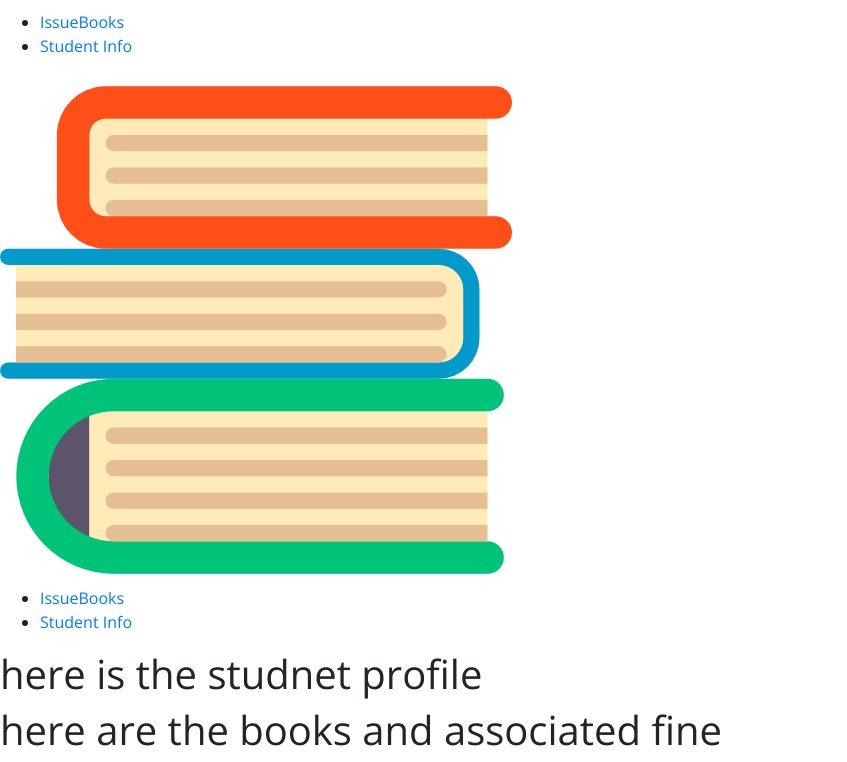
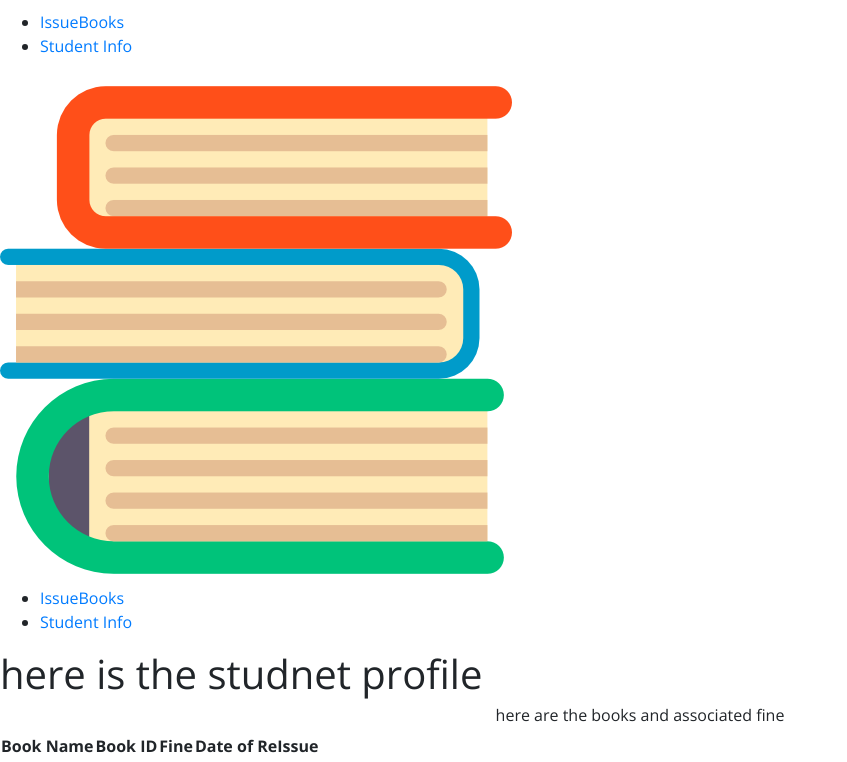
Before and after one commit to ip127001/lms, a React app in the folder frontend/: page /student in a window 1280 px wide. Shown: the part 502-1264 px from the top of the page, without its empty margins (0-847 px from the left). Built offline with nearby package versions, Linux system fonts and the light colour scheme.

Commit message:
studentBooks component created and embedded in container fro showing list of books

```diff
--- a/frontend/src/components/Student/StudentBooks/StudentBooks.js
+++ b/frontend/src/components/Student/StudentBooks/StudentBooks.js
@@ -1,9 +1,45 @@
 import React from 'react';
 
+import classes from './studentBooks.css';
+
 const studentBooks = (props) => {
+    console.log('props', props.books);
+    let tableContent;
+    if(props.books) {
+        tableContent = props.books.map(book => (
+            <tr key={book.bookId}>
+                <td>{book.bookName}</td>
+                <td>{book.bookId}</td>
+                <td>{book.fine}</td>
+                <td>{book.reIssueDate}</td>
+            </tr>
+        ));
+    } else {
+        tableContent = (
+            <tr>
+                <td></td>
+                <td></td>
+                <td></td>
+                <td></td>
+            </tr>
+        )
+    }
     return (
         <div>
-            <h1> here are the books and associated fine</h1>
+            <h6 style={{textAlign: "center"}}> here are the books and associated fine</h6>
+            <table className={classes.Customers}>
+                <thead>
+                    <tr>
+                        <th>Book Name</th>
+                        <th>Book ID</th>
+                        <th>Fine</th>
+                        <th>Date of ReIssue</th>
+                    </tr>
+                </thead>
+                <tbody>
+                    {tableContent}
+                </tbody>
+            </table>
         </div>
     );
 }
--- /dev/null
+++ b/frontend/src/components/Student/StudentBooks/studentBooks.css
@@ -0,0 +1,22 @@
+.Customers {
+    font-family: "Trebuchet MS", Arial, Helvetica, sans-serif;
+    border-collapse: collapse;
+    width: 100%;
+}
+
+.Customers td, .Customers th {
+    border: 1px solid #ddd;
+    padding: 8px;
+}
+
+.Customers tr:nth-child(even){background-color: #f2f2f2;}
+
+.Customers tr:hover {background-color: #ddd;}
+
+.Customers th {
+    padding-top: 12px;
+    padding-bottom: 12px;
+    text-align: left;
+    background-color: rgb(17, 88, 100);
+    color: white;
+}
```
